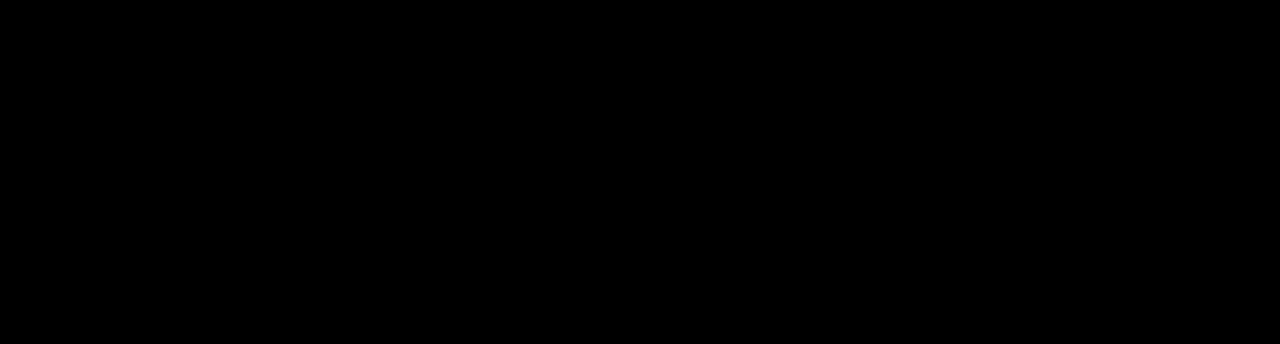
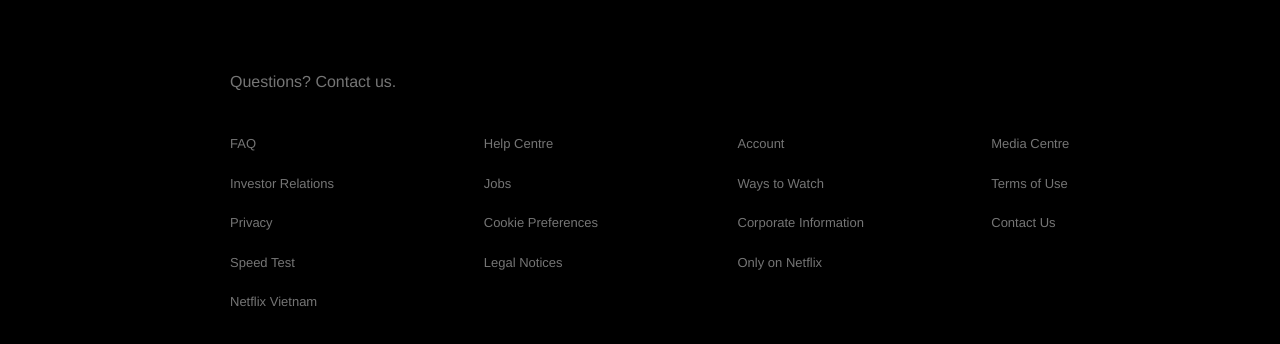
Before and after one commit to lee-huydev/netflix-clone, a React (Create React App) app: page / in a window 1280 px wide. Shown: the part 3719-4063 px from the top of the page. Before the commit the page ends 3719 px from the top, so only its background shows below. Built offline with nearby package versions, Linux system fonts and the light colour scheme; no server answers.

Commit message:
Complete

```diff
--- a/src/components/Header/index.js
+++ b/src/components/Header/index.js
@@ -66,7 +66,7 @@
          <InputSearch
             value={searchTerm}
             onChange={({ target }) => setSearchTerm(target.value)}
-            placeholder="Search title film..."
+            placeholder="Search title film, genre, description..."
          />
       </Search>
    );
--- /dev/null
+++ b/src/components/footer/index.js
@@ -0,0 +1,33 @@
+import { Container, Row, Column, Link, Title, Text, Break, GrIcons } from './styles/styles';
+
+export default function Footer({ children, ...restProps }) {
+  return <Container {...restProps}>{children}</Container>;
+}
+
+Footer.Row = function FooterRow({ children, ...restProps }) {
+  return <Row {...restProps}>{children}</Row>;
+};
+
+Footer.Column = function FooterColumn({ children, ...restProps }) {
+  return <Column {...restProps}>{children}</Column>;
+};
+
+Footer.Link = function FooterLink({ children, ...restProps }) {
+  return <Link {...restProps}>{children}</Link>;
+};
+
+Footer.Title = function FooterTitle({ children, ...restProps }) {
+  return <Title {...restProps}>{children}</Title>;
+};
+
+Footer.Text = function FooterText({ children, ...restProps }) {
+  return <Text {...restProps}>{children}</Text>;
+};
+
+Footer.Break = function FooterBreak({ ...restProps }) {
+  return <Break {...restProps} />;
+};
+
+Footer.GrIcons = function FooterGrIcons({children ,...restProps }) {
+  return <GrIcons {...restProps}>{children}</GrIcons>
+};
--- /dev/null
+++ b/src/components/footer/styles/styles.js
@@ -0,0 +1,74 @@
+import styled from 'styled-components/macro';
+
+export const Container = styled.div`
+  display: flex;
+  padding: 70px 0;
+  margin: auto;
+  margin-top: ${({second}) => second ? '-320px' : 'auto'};
+  max-width: 1000px;
+  flex-direction: column;
+  @media (max-width: 1000px) {
+    padding: 70px 30px;
+  }
+`;
+
+export const Column = styled.div`
+  display: flex;
+  flex-direction: column;
+  text-align: left;
+  padding-left: 90px;
+
+`;
+
+export const Row = styled.div`
+  display: grid;
+  grid-template-columns: repeat(auto-fill, minmax(230px, 1fr));
+  grid-gap: 15px;
+  @media (max-width: 1000px) {
+    grid-template-columns: repeat(auto-fill, minmax(150px, 1fr));
+  }
+`;
+
+export const Link = styled.a`
+  color: #757575;
+  margin-bottom: 20px;
+  font-size: 13px;
+  text-decoration: none;
+  &:hover {
+    color: #757575;
+    text-decoration: underline
+  }
+`;
+
+export const Title = styled.p`
+  font-size: 16px;
+  color: #757575;
+  margin-bottom: 40px;
+  padding-left: 90px;
+  &:hover {
+    color: #757575;
+    text-decoration: underline;
+    cursor: pointer;
+  }
+`;
+
+export const Text = styled.p`
+  font-size: 13px;
+  color: #757575;
+  margin-bottom: 40px;
+  padding-left: 90px;
+`;
+
+export const Break = styled.div`
+  flex-basis: 100%;
+  height: 0;
+`;
+
+export const GrIcons = styled.span`
+  display: flex;
+  align-items: center;
+  margin-bottom: -15px;
+  gap: 25px;
+  color: #fff;
+  font-size: 25px;
+`
--- a/src/components/index.js
+++ b/src/components/index.js
@@ -4,6 +4,7 @@
 export { default as Faqs } from './faqs';
 export { default as Loading } from './Loading';
 export { default as Header } from './Header';
+export { default as Footer } from './footer'
 export { default as Profiles } from './Profiles';
 export { default as Feature } from './feature';
 export { default as Browse } from './browse';
--- a/src/containers/browse.js
+++ b/src/containers/browse.js
@@ -1,4 +1,6 @@
 import React, { useContext, useEffect, useRef, useState } from 'react';
+import Fuse from 'fuse.js';
+import FooterContainer from './footer'
 import { BsPlayFill, BsPencil } from 'react-icons/bs';
 import { AiOutlineInfoCircle } from 'react-icons/ai';
 import { IoMdArrowDropdown } from 'react-icons/io';
@@ -14,6 +16,10 @@
 import { useGetFilmName, getUserChild, useGetAdmin } from '../helpers/firebase-database';
 import { updateStatus } from '../helpers/firebase-auth'
 const BrowseContainer = ({ film, userCurrent, isUser }) => {
+   const [filmRender, setfilmRender] = useState(null)
+   useEffect(() => {
+     film && setfilmRender(film.film)
+   }, [film])
    const navigate = useNavigate()
    //    Log out account
    const { refesh, setRefesh } = useContext(RefeshContext);
@@ -60,6 +66,22 @@
    }, []);
    // Search
    const [searchTerm, setSearchTerm] = useState('');
+   useEffect(() => {
+      if(filmRender) {
+         const option = {
+            includeScore: true,
+            // Search in `title` inside array
+            keys: ['data.title', 'data.genre', 'data.description']
+         }
+         const fuse = new Fuse(filmRender, option)
+         const result = fuse.search(searchTerm).map(({item}) => item);
+         if(filmRender.length > 0 && searchTerm.length > 3 && result.length > 0) {
+            setfilmRender(result)
+         } else {
+            setfilmRender(film.film)
+         }
+      }
+   }, [searchTerm])
    // Set data Modal in browse
    const [modal, setModal] = useState({
       display: false,
@@ -110,6 +132,7 @@
       updateStatus(isUser, userCurrent.email)
    }
    return (
+      <>
       <Header bg={false}>
          <Header.Frame heightHeader="68px">
             <Header.Logo
@@ -222,8 +245,8 @@
                         userCurrent={userCurrent}
                      />
                   ))}
-               {film &&
-                  film.film.map((e) => (
+               {filmRender &&
+                  filmRender.map((e) => (
                      <CardContainer
                         film={e}
                         key={e.title}
@@ -246,6 +269,8 @@
             </Modal>
          )}
       </Header>
+      {profile && <FooterContainer second showIcon={true}/>}
+      </>
    );
 };
 
--- /dev/null
+++ b/src/containers/footer.js
@@ -0,0 +1,57 @@
+import React from 'react';
+import { Footer } from '../components';
+import { GrFacebookOption } from 'react-icons/gr';
+import { AiOutlineInstagram } from 'react-icons/ai';
+import { BsTwitter } from 'react-icons/bs';
+import { FaYoutube } from 'react-icons/fa';
+const FooterContainer = ({ showIcon = false, ...restProps }) => {
+   return (
+      <Footer {...restProps}>
+         <Footer.Title>
+            {showIcon ? (
+               <Footer.GrIcons>
+                  <GrFacebookOption />
+                  <AiOutlineInstagram />
+                  <BsTwitter />
+                  <FaYoutube />
+               </Footer.GrIcons>
+            ) : (
+               'Questions? Contact us.'
+            )}
+         </Footer.Title>
+         <Footer.Break />
+         <Footer.Row>
+            <Footer.Column>
+               <Footer.Link href="#">FAQ</Footer.Link>
+               <Footer.Link href="#">Investor Relations</Footer.Link>
+               <Footer.Link href="#">Privacy</Footer.Link>
+               <Footer.Link href="#">Speed Test</Footer.Link>
+            </Footer.Column>
+
+            <Footer.Column>
+               <Footer.Link href="#">Help Centre</Footer.Link>
+               <Footer.Link href="#">Jobs</Footer.Link>
+               <Footer.Link href="#">Cookie Preferences</Footer.Link>
+               <Footer.Link href="#">Legal Notices</Footer.Link>
+            </Footer.Column>
+
+            <Footer.Column>
+               <Footer.Link href="#">Account</Footer.Link>
+               <Footer.Link href="#">Ways to Watch</Footer.Link>
+               <Footer.Link href="#">Corporate Information</Footer.Link>
+               <Footer.Link href="#">Only on Netflix</Footer.Link>
+            </Footer.Column>
+
+            <Footer.Column>
+               <Footer.Link href="#">Media Centre</Footer.Link>
+               <Footer.Link href="#">Terms of Use</Footer.Link>
+               <Footer.Link href="#">Contact Us</Footer.Link>
+            </Footer.Column>
+         </Footer.Row>
+         <Footer.Break />
+         <Footer.Text>Netflix Vietnam</Footer.Text>
+      </Footer>
+   );
+};
+
+export default FooterContainer;
--- a/src/pages/home.js
+++ b/src/pages/home.js
@@ -2,6 +2,7 @@
 import FaqsContainer from '../containers/faqs';
 import StoryContainer from '../containers/story';
 import HeaderContainer from '../containers/header';
+import FooterContainer from '../containers/footer'
 import { Feature } from '../components';
 
 const Home = () => {
@@ -19,6 +20,7 @@
          </HeaderContainer>
          <StoryContainer />
          <FaqsContainer />
+         <FooterContainer />
       </>
    );
 };
```
